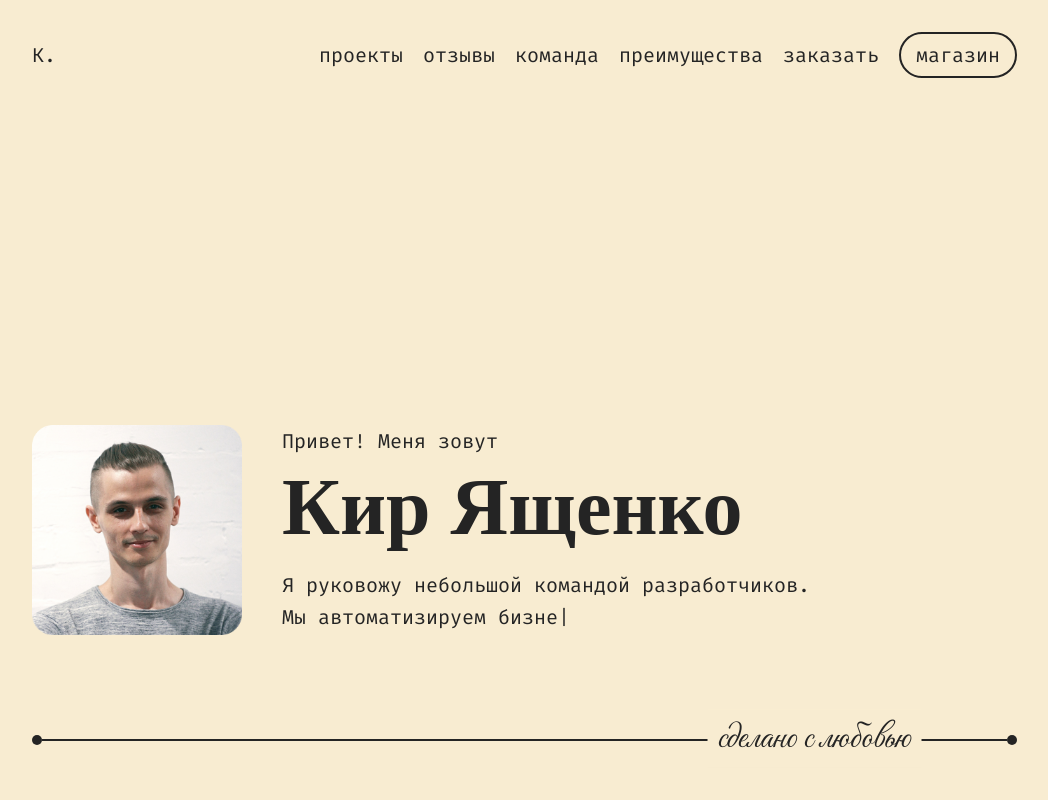
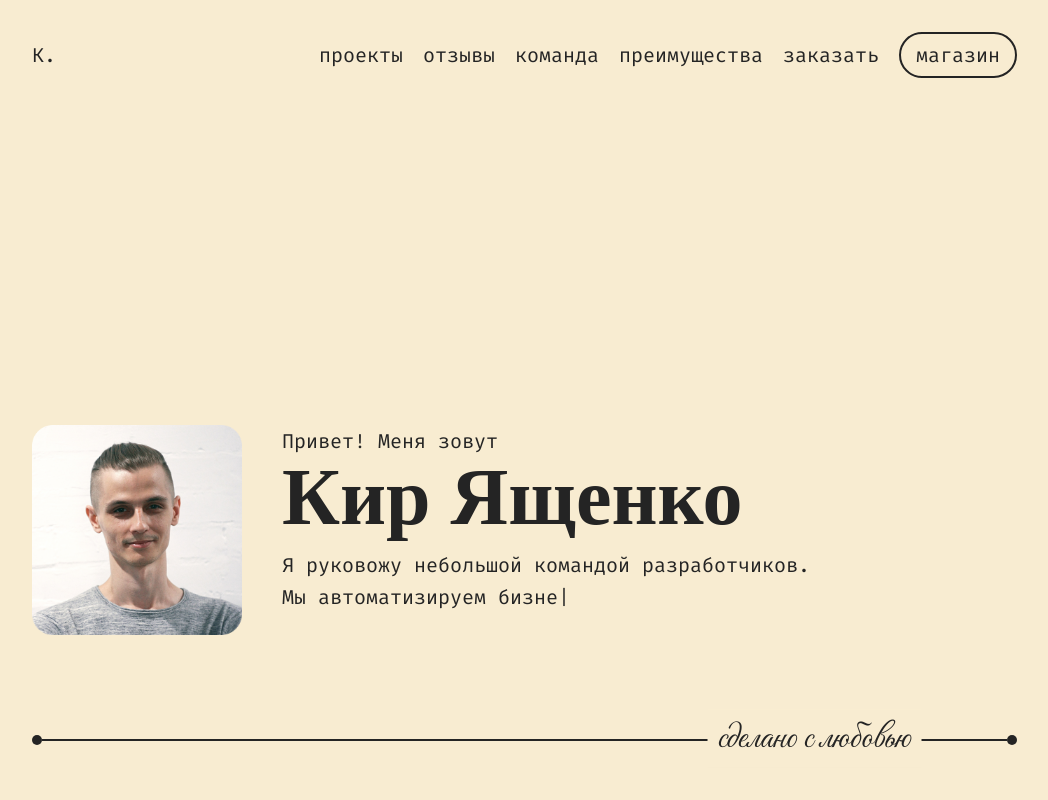
Before and after one commit to ArtDir/zrussa, a website built with webpack: page src/index.html in a window 1280 px wide. Shown: the top 800 px of the page, without its empty margins (108-1156 px from the left). Built offline with nearby package versions, Linux system fonts and the light colour scheme; files whose address does not match are found by name.

Commit message:
fix: Line height for H1 in Hero section

```diff
--- a/styles/blocks/_hero.scss
+++ b/styles/blocks/_hero.scss
@@ -52,7 +52,7 @@
 	}
 
 	&__title {
-		line-height: 1.25;
+		line-height: 1em;
 		padding-bottom: 0.15em;
 
 		@include tablet {
```
